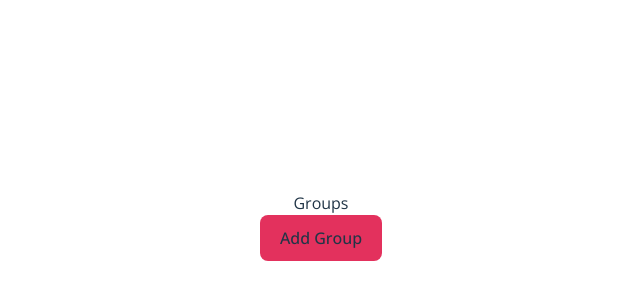
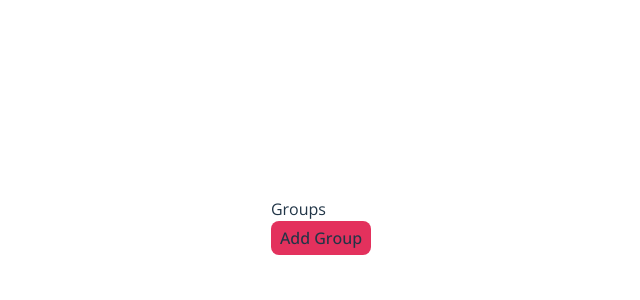
Before and after one commit to chingu-voyages/v51-tier2-team-27, a React (Vite) app in the folder vite-project/: page / in a window 1280 px wide. Shown: the part 166-466 px from the top of the page, without its empty margins (319-959 px from the left). Built offline with nearby package versions, Linux system fonts and the light colour scheme.

Commit message:
add delete group function

```diff
--- a/vite-project/src/App.jsx
+++ b/vite-project/src/App.jsx
@@ -28,10 +28,14 @@ function App() {
     setAddGroupModalIsOpen(false);
   }
 
-  function clearAllGroups() {
-    setGroupsData([]);
+  function deleteGroup(id) {
+    setGroupsData(prevGroupsData => {
+      const newGroupsData = prevGroupsData.filter(
+        item => item.groupId !== id
+      )
+      return newGroupsData;
+    })
   }
-
 
 
   return (
@@ -45,7 +49,7 @@ function App() {
     <DisplayGroupList
       groupsData={groupsData}
       openAddGroupModal={openAddGroupModal}
-      clearAllGroups={clearAllGroups}
+      deleteGroup={deleteGroup}
     />
     </>
   )
--- a/vite-project/src/components/DisplayGroup.jsx
+++ b/vite-project/src/components/DisplayGroup.jsx
@@ -1,6 +1,7 @@
 import React from 'react'
 
 export default function DisplayGroup(props) {
+  const id = props.groupId;
 
   return (
     <div className='border shadow rounded p-2 text-left relative'>
@@ -14,12 +15,12 @@ export default function DisplayGroup(props) {
       <p>{props.groupDescription}</p>
       <p>$ Spent / {props.groupBudget}</p>
       <button className='bg-pink px-2 py-1'>Add Expense</button>
-      <button  className='bg-transparent'>
+      <button  className='bg-transparent p-1'>
         <svg xmlns="http://www.w3.org/2000/svg" fill="none" viewBox="0 0 24 24" strokeWidth={1.5} stroke="currentColor" className="size-6">
           <path strokeLinecap="round" strokeLinejoin="round" d="m16.862 4.487 1.687-1.688a1.875 1.875 0 1 1 2.652 2.652L6.832 19.82a4.5 4.5 0 0 1-1.897 1.13l-2.685.8.8-2.685a4.5 4.5 0 0 1 1.13-1.897L16.863 4.487Zm0 0L19.5 7.125" />
         </svg>
       </button>
-      <button onClick={props.clearAllGroups} className='bg-transparent'>
+      <button onClick={() => props.deleteGroup(id)} className='bg-transparent p-1'>
         <svg xmlns="http://www.w3.org/2000/svg" fill="none" viewBox="0 0 24 24" strokeWidth={1.5} stroke="currentColor" className="size-6">
           <path strokeLinecap="round" strokeLinejoin="round" d="m14.74 9-.346 9m-4.788 0L9.26 9m9.968-3.21c.342.052.682.107 1.022.166m-1.022-.165L18.16 19.673a2.25 2.25 0 0 1-2.244 2.077H8.084a2.25 2.25 0 0 1-2.244-2.077L4.772 5.79m14.456 0a48.108 48.108 0 0 0-3.478-.397m-12 .562c.34-.059.68-.114 1.022-.165m0 0a48.11 48.11 0 0 1 3.478-.397m7.5 0v-.916c0-1.18-.91-2.164-2.09-2.201a51.964 51.964 0 0 0-3.32 0c-1.18.037-2.09 1.022-2.09 2.201v.916m7.5 0a48.667 48.667 0 0 0-7.5 0" />
         </svg>
--- a/vite-project/src/components/DisplayGroupList.jsx
+++ b/vite-project/src/components/DisplayGroupList.jsx
@@ -13,7 +13,7 @@ export default function DisplayGroupList(props) {
                 groupBudget={group.groupBudget}
                 numGroupMembers={group.groupMembers.length}
                 key={group.groupId}
-                clearAllGroups={props.clearAllGroups}
+                deleteGroup={props.deleteGroup}
                 />
             )
         }
@@ -21,8 +21,8 @@ export default function DisplayGroupList(props) {
 
     return (
         <div>
-           <h2>Groups</h2>
-           <button onClick={props.openAddGroupModal} className='bg-pink'>Add Group</button>
+           <h2 className='text-left'>Groups</h2>
+           <button onClick={props.openAddGroupModal} className='bg-pink px-2 py-1'>Add Group</button>
            <div className='flex flex-row gap-2 my-2'>
                 {groups}
             </div>
```
